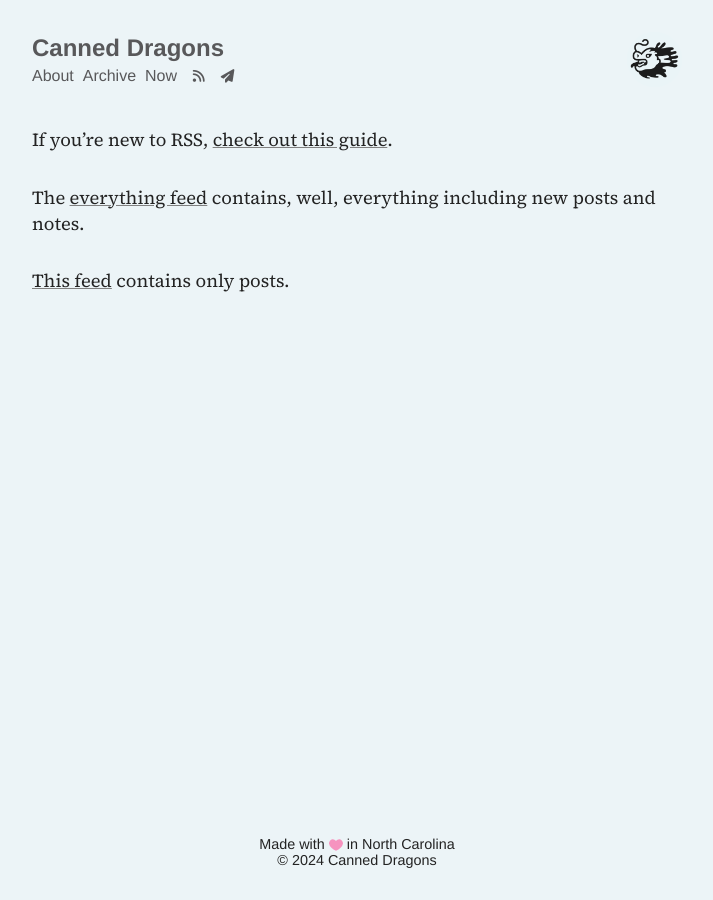
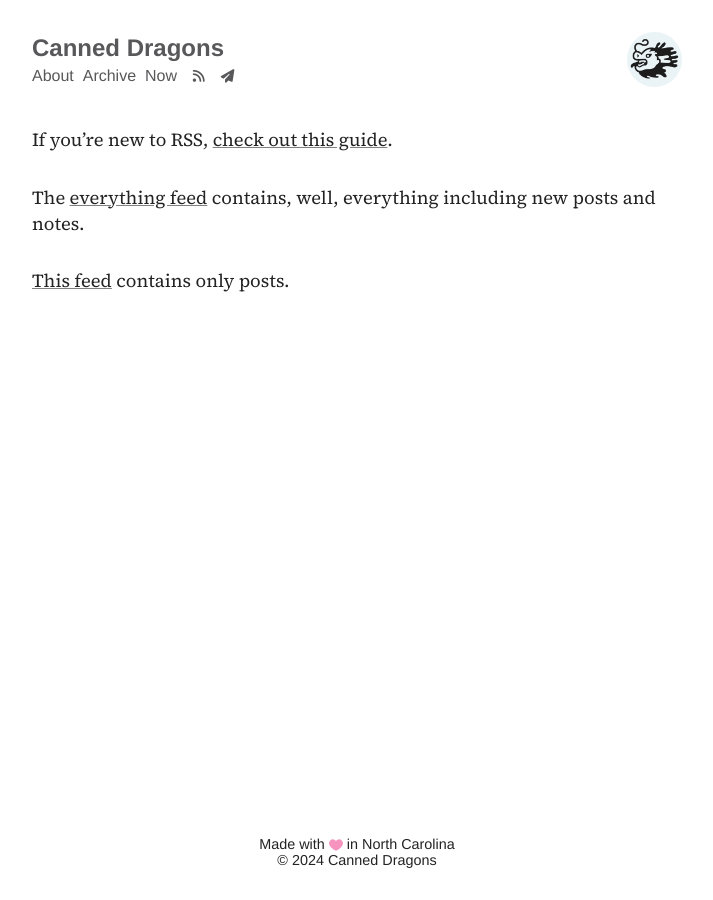
Before and after one commit to frostedechoes/canneddragons, a Jekyll site: the page built from _pages/rss.md, in a window 1280 px wide. Shown: the whole page, without its empty margins (283-996 px from the left). Built offline with Jekyll 4.4.1, drawn with Linux system fonts in a browser that asks for light colours; nearby versions of some CDN libraries.

Commit message:
white background

```diff
--- a/css/main.scss
+++ b/css/main.scss
@@ -47,7 +47,7 @@
   --light-border-color: hsl(0, 0%, 90%);
   --light-text-color: hsl(240, 1%, 35%);
   --link-color: #fa5252;
-  --main-background-color: #ecf4f7;
+  --main-background-color: #ffffff;
   --main-text-color: #232323;
   --underline-color: hsl(0, 0%, 50%);
 }
```
